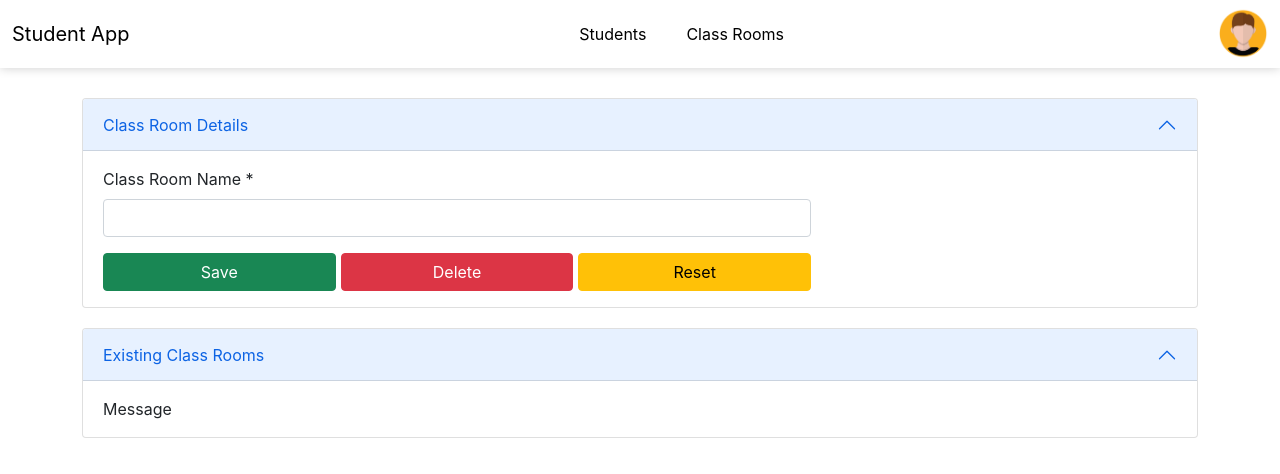
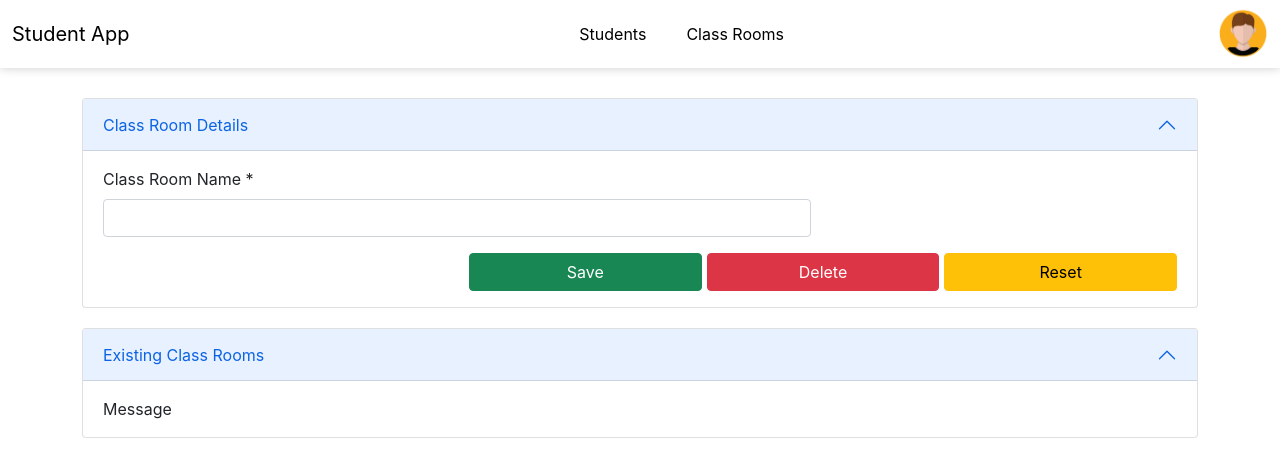
Before and after one commit to Dileepa97/react-student-app, a React (Create React App) app: page /class-rooms in a window 1280 px wide. Shown: the top 474 px of the page. Built offline with nearby package versions, Linux system fonts and the light colour scheme.

Commit message:
minor changes in clas room component

```diff
--- a/src/pages/classRoom/components/ClassRoomDetails.js
+++ b/src/pages/classRoom/components/ClassRoomDetails.js
@@ -18,6 +18,8 @@ function ClassRoomDetails() {
             </FormGroup>
           </Col>
 
+          <Col md={4}></Col>
+          <Col md={4}></Col>
           <Col md={8}>
             <div className="button-group-col">
               <Button className="button" color="success">
```
